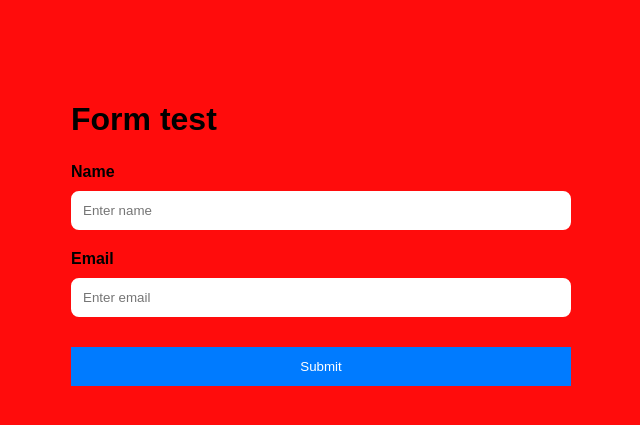
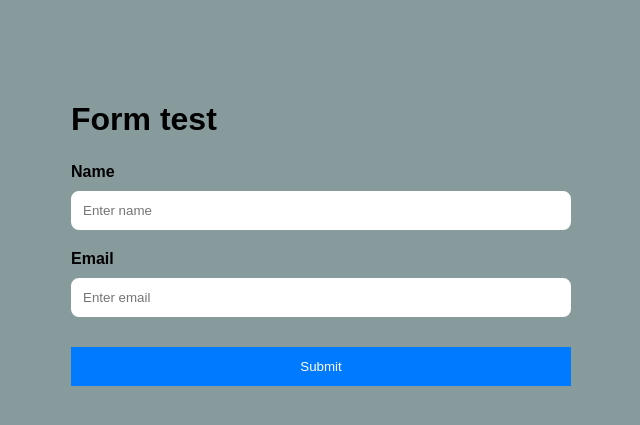
Before and after one commit to DeaDvey/hackstart26, a Flask app: page / in a window 1280 px wide. Shown: the top 425 px of the page, without its empty margins (319-959 px from the left). Run offline with Flask 3, Linux system fonts and the light colour scheme.

Commit message:
Update index.css

```diff
--- a/static/index.css
+++ b/static/index.css
@@ -1,6 +1,6 @@
 body {
     font-family: Arial, sans-serif;
-	background-color: rgb(255, 12, 12);
+	background-color: rgb(135, 154, 156);
 	color: #000000;
 }
 
@@ -53,4 +53,5 @@ body {
  .error-message {
     color: red;
     font-size: 14px;
-    margin-top: 5px;}
+    margin-top: 5px;
+}
```
